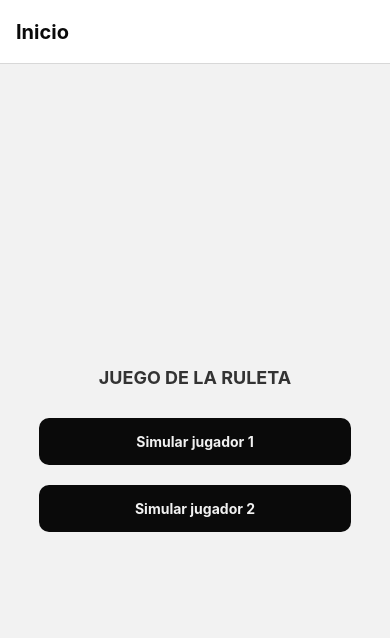
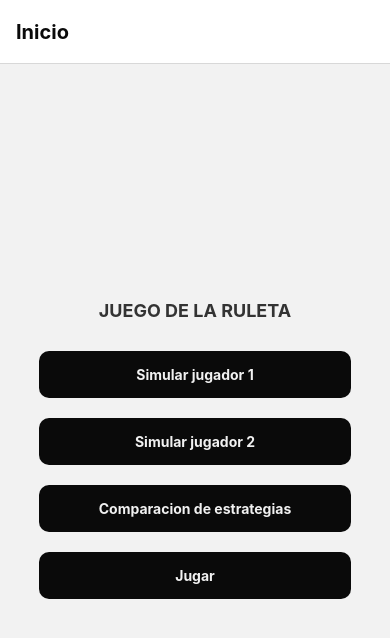
Before and after one commit to darwing-21/ruleta, a React Native app: screen /HomeScreen in a window 390 px wide. Shown: the top 638 px of the page. Built offline with nearby package versions, Linux system fonts and the light colour scheme.

Commit message:
configuracion con el menu

```diff
--- a/src/view/HomeScreen.js
+++ b/src/view/HomeScreen.js
@@ -1,25 +1,33 @@
 import React from 'react';
-import { View, Text, TouchableOpacity, StyleSheet } from 'react-native';
+import {View, Text, TouchableOpacity, StyleSheet} from 'react-native';
 
-const HomeScreen = ({ navigation }) => {
+const HomeScreen = ({navigation}) => {
   return (
     <View style={styles.container}>
       <Text style={styles.headerText}>JUEGO DE LA RULETA</Text>
       <TouchableOpacity
         style={styles.button}
-        onPress={() => navigation.navigate('Prueba')}
-      >
+        onPress={() => navigation.navigate('Prueba')}>
         <Text style={styles.buttonText}>Simular jugador 1</Text>
       </TouchableOpacity>
       <TouchableOpacity
         style={styles.button}
-        onPress={() => navigation.navigate('Prueba2')}
-      >
+        onPress={() => navigation.navigate('Prueba2')}>
         <Text style={styles.buttonText}>Simular jugador 2</Text>
+      </TouchableOpacity>
+      <TouchableOpacity
+        style={styles.button}
+        onPress={() => navigation.navigate('Comparacion')}>
+        <Text style={styles.buttonText}>Comparacion de estrategias</Text>
+      </TouchableOpacity>
+      <TouchableOpacity
+        style={styles.button}
+        onPress={() => navigation.navigate('Jugar')}>
+        <Text style={styles.buttonText}>Jugar</Text>
       </TouchableOpacity>
     </View>
   );
-}
+};
 
 const styles = StyleSheet.create({
   container: {
--- a/stack.js
+++ b/stack.js
@@ -46,6 +46,30 @@ function AppStack() {
             },
           }}
         />
+        <Stack.Screen
+          name="Comparacion"
+          component={Routes.Comparacion}
+          options={{
+            title: 'Simular la comparacion',
+            headerTitleStyle: {
+              fontSize: 20,
+              color: '#0a0a0a',
+              fontWeight: 'bold',
+            },
+          }}
+        />
+        <Stack.Screen
+          name="Jugar"
+          component={Routes.Jugar}
+          options={{
+            title: 'Jugar',
+            headerTitleStyle: {
+              fontSize: 20,
+              color: '#0a0a0a',
+              fontWeight: 'bold',
+            },
+          }}
+        />
       </Stack.Navigator>
     </NavigationContainer>
   );
--- a/stackRoutes.js
+++ b/stackRoutes.js
@@ -1,7 +1,9 @@
 import Prueba from "./src/view/Prueba";
 import Prueba2 from "./src/view/Prueba2";
 import HomeScreen from "./src/view/HomeScreen";
+import Comparacion from "./src/view/Comparacion";
+import Jugar from "./src/view/Jugar";
 
 export default{
-    Prueba,Prueba2,HomeScreen,
+    Prueba,Prueba2,HomeScreen,Comparacion,Jugar,
 }
```
